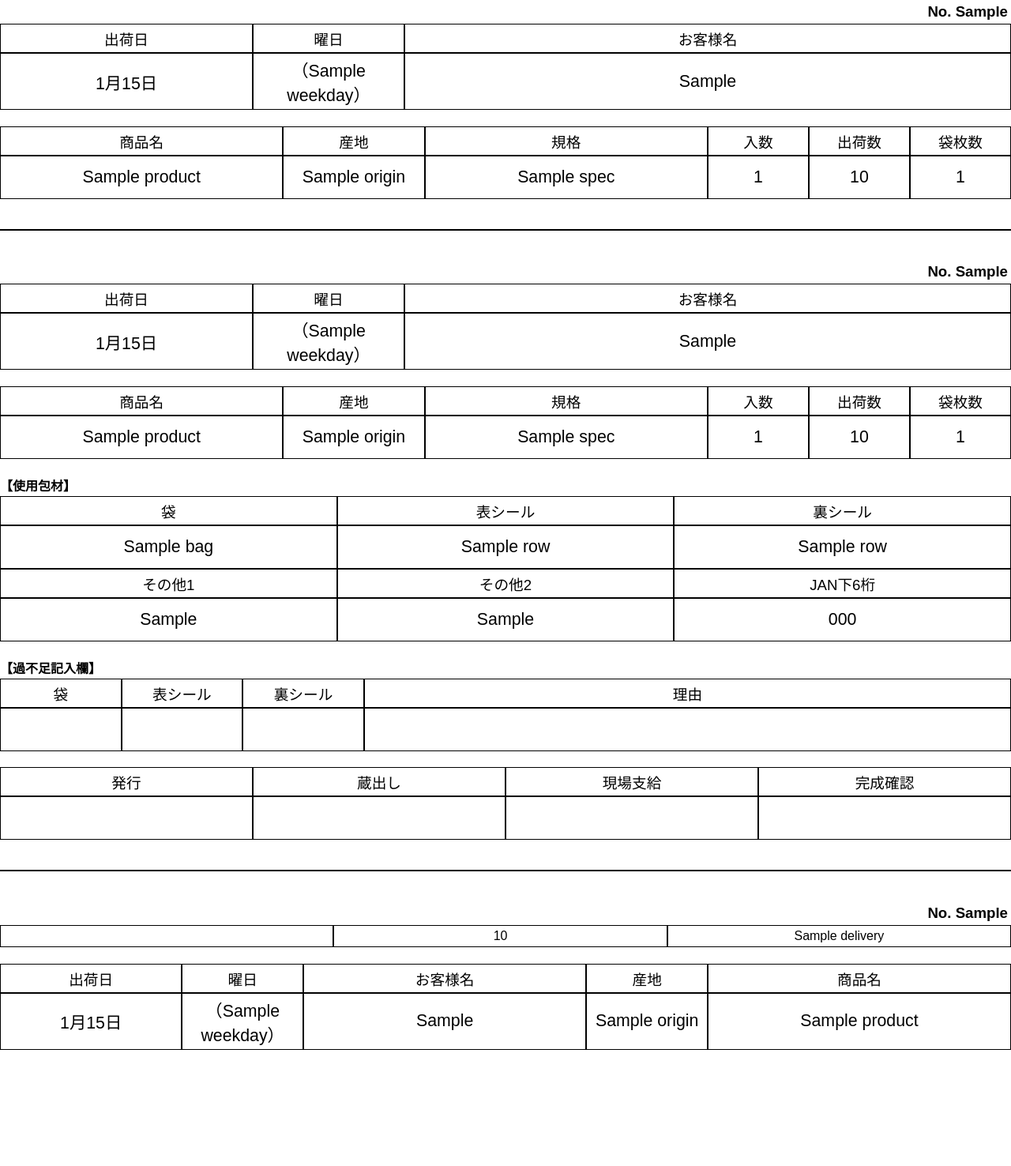
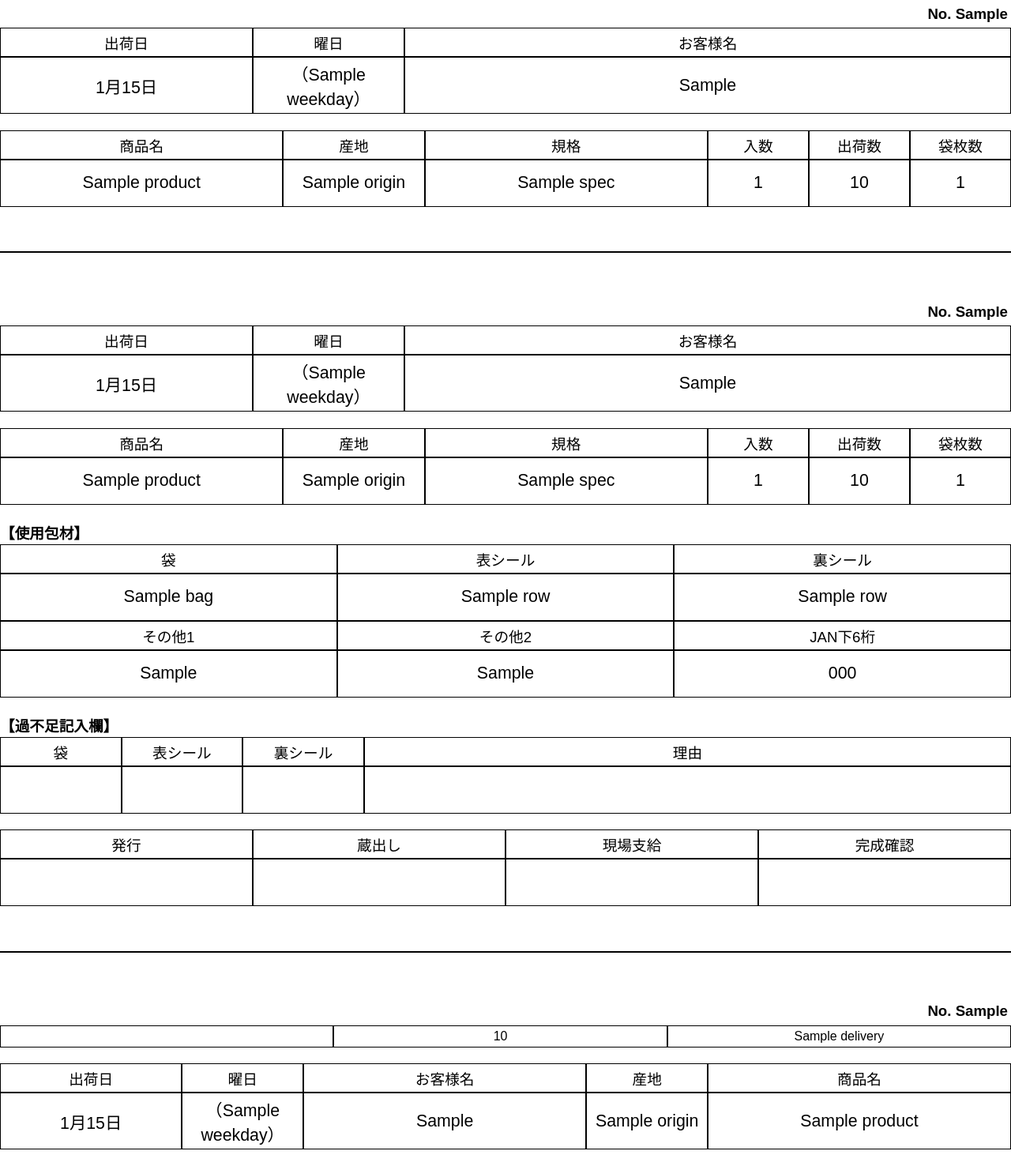
Before and after one commit to Yamada831831/shipment-card, a Flask app: template templates/card_templates.html in a window 1280 px wide. Shown: the whole page at 79% size. Before the commit the page ends 1329 px from the top, so only its background shows below. Run offline with Flask 3, Linux system fonts and the light colour scheme; the template is opened without the code that fills it: most values are stand-ins (such as "Sample title", 1, 10 or a date in 2020).

```diff
--- a/templates/card_templates.html
+++ b/templates/card_templates.html
@@ -40,14 +40,14 @@
     .section-heading {
       font-weight: bold;
       margin: 10px 0 2px 0;
-      font-size: 12pt;
+      font-size: 14pt;
     }
     .title-row td {
-      height: 30px;
+      height: 35px;
       font-size: 14pt;
     }
     .data-cell {
-      height: 55px;
+      height: 60px;
       font-size: 16pt;
     }
     .data-cell:empty::after {
@@ -57,12 +57,12 @@
       border: none;
       text-align: right;
       font-weight: bold;
-      height: 30px;
+      height: 35px;
       font-size: 14pt;
     }
     .divider {
       border-top: 2px solid #000;
-      margin: 10mm 0;
+      margin: 15mm 0;
     }
   </style>
 </head>
```
